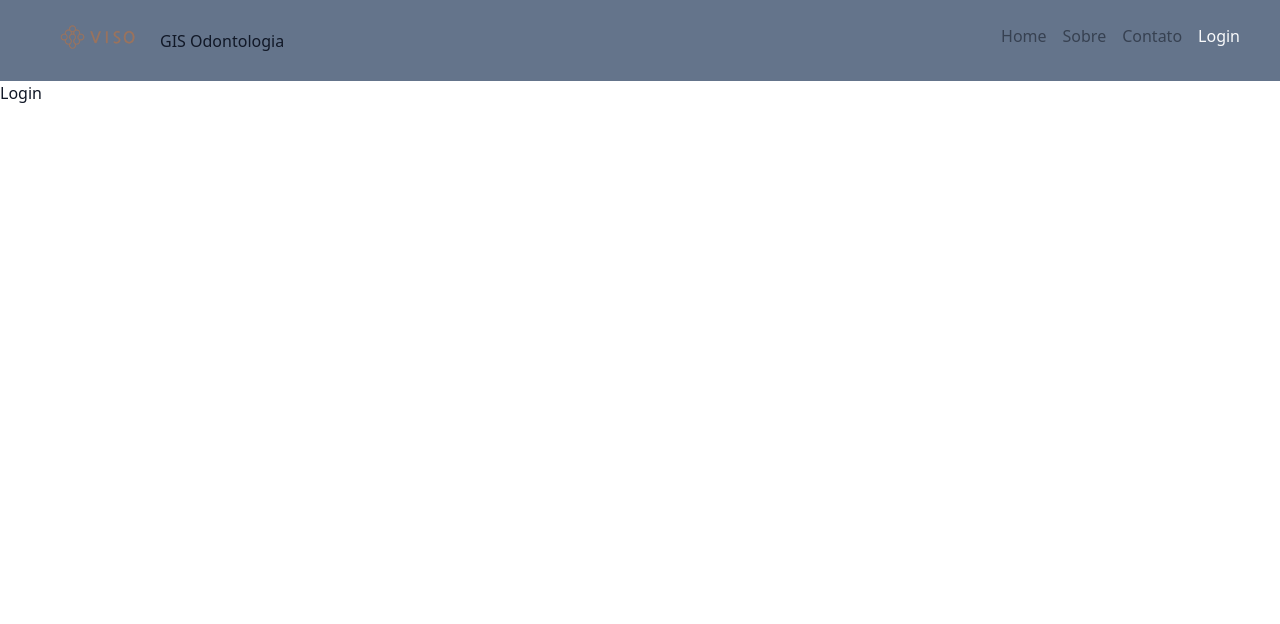
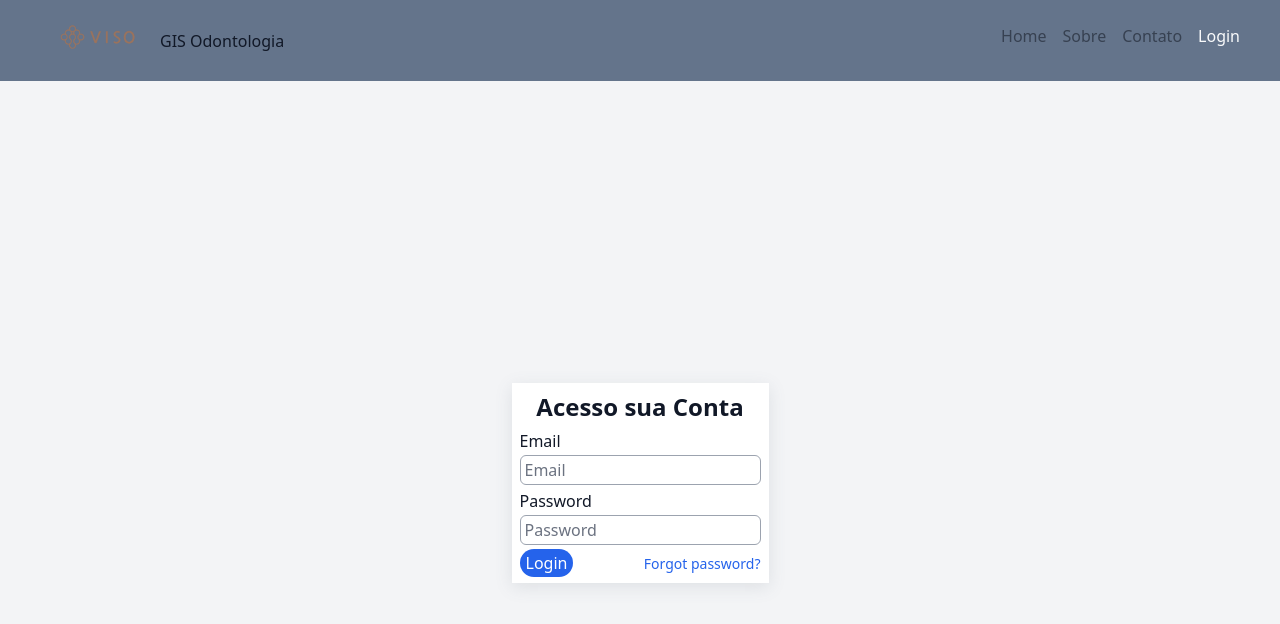
Before and after one commit to ViniciusFavorito/GIS-Teste, a React (Vite) app in the folder GIS_TESTE/: page /login in a window 1280 px wide. Shown: the top 624 px of the page. Built offline with nearby package versions, Linux system fonts and the light colour scheme.

Commit message:
Finalizando tela de Login
Finalizando tela de Login

```diff
--- a/GIS_TESTE/src/global.css
+++ b/GIS_TESTE/src/global.css
@@ -152,7 +152,6 @@
       outline: 0;
     }
 
-    @apply font-heading;
   }
 
   .btn-primary {
--- a/GIS_TESTE/src/pages/Login.tsx
+++ b/GIS_TESTE/src/pages/Login.tsx
@@ -1,7 +1,31 @@
-export default function Login(){
-    return(
-    <>
-        <h1>Login</h1>
-    </>
+import { useState } from "react";
+
+
+export default function Login(this: any) {
+
+    const [login, SetLogin] = useState();
+
+    return (
+        <div className="flex items-center justify-center min-h-screen bg-gray-100">
+            <div className="px-8 py-6 mt-4 text-left bg-white shadow-lg">
+                <h3 className="text-2xl font-bold text-center">Acesso sua Conta</h3>
+                <form action="">
+                    <div className="mt-4">
+                        <div>
+                            <label className="block" >Email</label>
+                            <input type="text" placeholder="Email" className="w-full px-4 py-2 mt-2 border rounded-md focus:outline-none focus:ring-1 focus:ring-blue-600" />
+                        </div>
+                        <div className="mt-4">
+                            <label className="block">Password</label>
+                            <input type="password" placeholder="Password" className="w-full px-4 py-2 mt-2 border rounded-md focus:outline-none focus:ring-1 focus:ring-blue-600" />
+                        </div>
+                        <div className="flex items-baseline justify-between">
+                            <button className="px-6 py-2 mt-4 text-white bg-blue-600 rounded-lg hover:bg-blue-900">Login</button>
+                            <a href="#" className="text-sm text-blue-600 hover:underline">Forgot password?</a>
+                        </div>
+                    </div>
+                </form>
+            </div>
+        </div>
     )
 }
```
